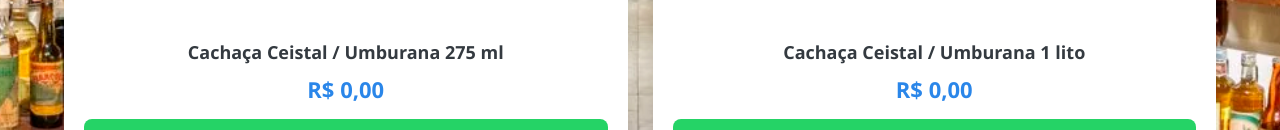
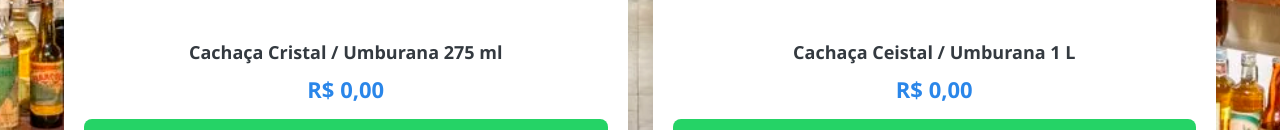
Before and after one commit to Lost-Fernandes/xepa, a plain HTML site: page index.html in a window 1280 px wide. Shown: the part 593-723 px from the top of the page. Drawn offline with Linux system fonts and the light colour scheme.

Commit message:
Update index.html

```diff
--- a/index.html
+++ b/index.html
@@ -237,14 +237,14 @@
 
 {
 id:1,
-nome:"Cachaça Ceistal / Umburana  275 ml",
+nome:"Cachaça Cristal / Umburana  275 ml",
 preco:"R$ 0,00",
 imagem:"./top.jpg"
 },
 
 {
 id:2,
-nome:"Cachaça Ceistal / Umburana 1 lito",
+nome:"Cachaça Ceistal / Umburana 1 L",
 preco:"R$ 0,00",
 imagem:"./1p.jpg"
 },
```
